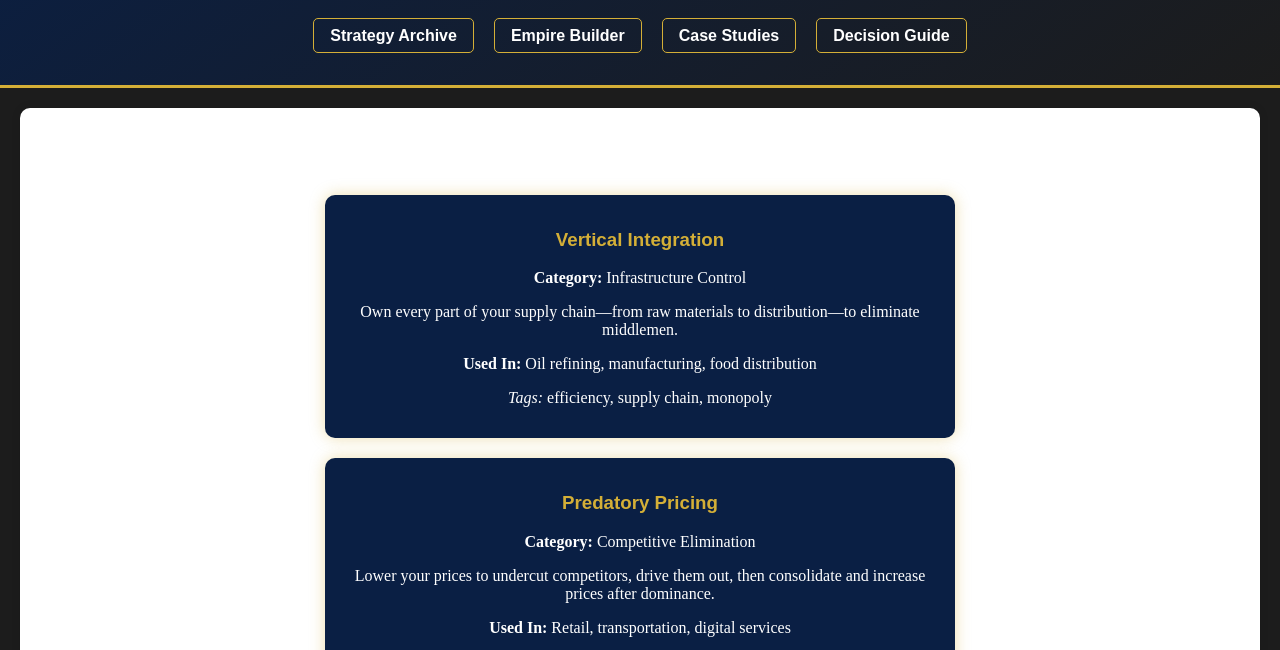
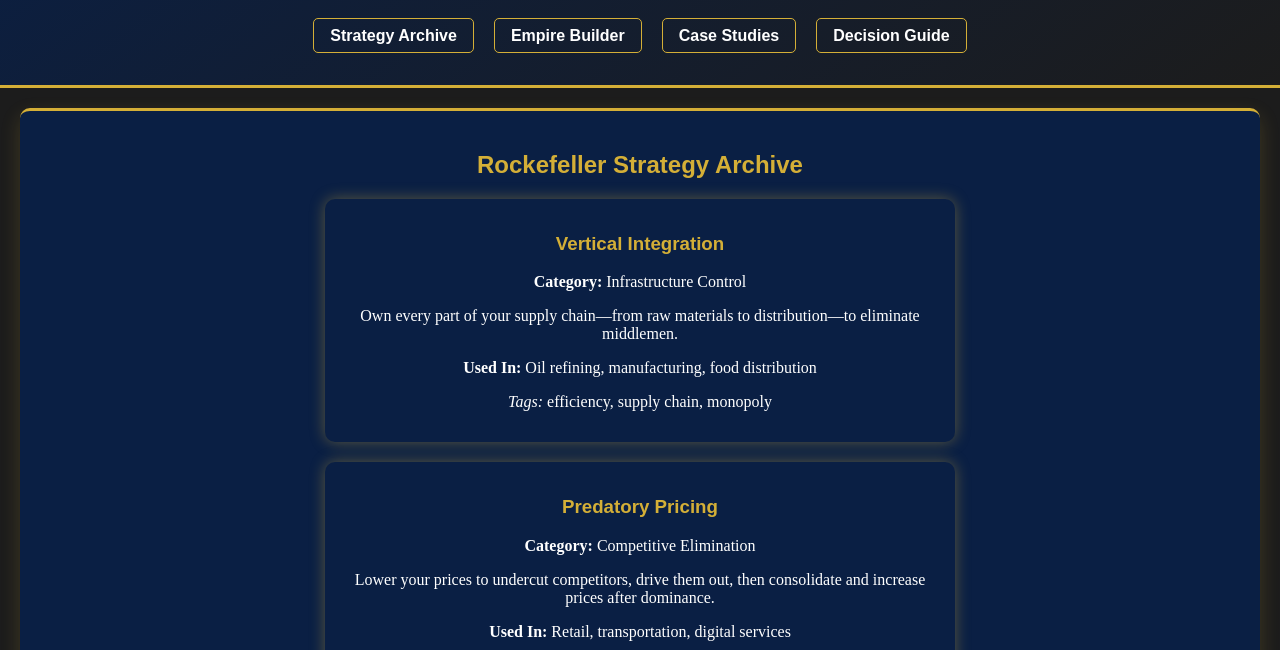
Before and after one commit to KaluleEnochAteesa/wdd330, a plain HTML site: page titan-tactics/titan-tactics.html in a window 1280 px wide. Shown: the part 150-800 px from the top of the page. Drawn offline with Linux system fonts and the light colour scheme.

Commit message:
update 8

```diff
--- a/titan-tactics/scripts/app.mjs
+++ b/titan-tactics/scripts/app.mjs
@@ -9,3 +9,20 @@
   renderCaseStudyHub();
   renderDecisionGuide(); // Already visible on your page
 });
+/**
+ * Update rendered sections with styling classes after rendering.
+ * Assumes each module renders into a section with a known ID.
+ */
+const sectionIds = [
+  "strategy-list",
+  "empire-builder",
+  "case-study-hub",
+  "decision-guide"
+];
+
+sectionIds.forEach(id => {
+  const section = document.getElementById(id);
+  if (section) {
+    section.classList.add("module-card", "show");
+  }
+});
--- a/titan-tactics/scripts/caseStudies.mjs
+++ b/titan-tactics/scripts/caseStudies.mjs
@@ -24,3 +24,7 @@
     console.error("Case Study Error:", error);
   }
 }
+const section = document.getElementById("strategy-list");
+if (section) {
+  section.classList.add("module-card", "show");
+}
--- a/titan-tactics/scripts/competitiveEdge.mjs
+++ b/titan-tactics/scripts/competitiveEdge.mjs
@@ -17,3 +17,7 @@
         resultText.innerText = "Consider acquisition strategies for stronger control.";
     }
 }
+const section = document.getElementById("strategy-list");
+if (section) {
+    section.classList.add("module-card", "show");
+}
--- a/titan-tactics/scripts/dataLoader.mjs
+++ b/titan-tactics/scripts/dataLoader.mjs
@@ -7,3 +7,9 @@
         return [];
     }
 }
+export function showStrategySection() {
+    const section = document.getElementById("strategy-list");
+    if (section) {
+        section.classList.add("module-card", "show");
+    }
+}
--- a/titan-tactics/scripts/decisionLogic.mjs
+++ b/titan-tactics/scripts/decisionLogic.mjs
@@ -58,3 +58,7 @@
       : `<p>No strategy match found. Consider reassessing your business readiness.</p>`;
   });
 }
+const section = document.getElementById("strategy-list");
+if (section) {
+  section.classList.add("module-card", "show");
+}
--- a/titan-tactics/scripts/discussionHub.mjs
+++ b/titan-tactics/scripts/discussionHub.mjs
@@ -16,3 +16,7 @@
     commentsDiv.appendChild(newComment);
     commentBox.value = "";
 }
+const section = document.getElementById("strategy-list");
+if (section) {
+    section.classList.add("module-card", "show");
+}
--- a/titan-tactics/scripts/downloads.mjs
+++ b/titan-tactics/scripts/downloads.mjs
@@ -14,3 +14,7 @@
     link.click();
     document.body.removeChild(link);
 }
+const section = document.getElementById("strategy-list");
+if (section) {
+    section.classList.add("module-card", "show");
+}
--- a/titan-tactics/scripts/empireBuilder.mjs
+++ b/titan-tactics/scripts/empireBuilder.mjs
@@ -25,3 +25,7 @@
     `;
   });
 }
+const section = document.getElementById("strategy-list");
+if (section) {
+  section.classList.add("module-card", "show");
+}
--- a/titan-tactics/scripts/strategyRenderer.mjs
+++ b/titan-tactics/scripts/strategyRenderer.mjs
@@ -21,3 +21,5 @@
     container.appendChild(block);
   });
 }
+const section = document.getElementById("strategy-list");
+section.classList.add("module-card", "show");
--- a/titan-tactics/styles/basic.css
+++ b/titan-tactics/styles/basic.css
@@ -1,3 +1,4 @@
+/* Reformatted CSS with proper indentation */
 body {
   font-family: Arial, sans-serif;
   background-color: #f4f4f4;
@@ -17,6 +18,7 @@
   border-radius: 10px;
   box-shadow: 0px 0px 10px rgba(0,0,0,0.1);
 }
+
 .strategy-card {
   background-color: #0A1F44;
   color: white;
@@ -35,6 +37,7 @@
 .strategy-card p {
   font-family: 'Merriweather', serif;
 }
+
 #analysis-tool {
   background-color: #1C1C1C;
   color: #fff;
@@ -54,6 +57,7 @@
   margin-top: 20px;
   text-align: left;
 }
+
 .case-study-card {
   background: #0A1F44;
   color: white;
@@ -68,6 +72,7 @@
   color: #D4AF37;
   margin-bottom: 10px;
 }
+
 #downloads {
   background-color: #0A1F44;
   color: white;
@@ -95,6 +100,7 @@
   margin-top: 10px;
   border-radius: 5px;
 }
+
 /* Core layout */
 .grid-layout {
   display: grid;
@@ -114,7 +120,8 @@
 }
 
 /* Section headings */
-.module-card h2, .module-card h3 {
+.module-card h2,
+.module-card h3 {
   color: #D4AF37;
   font-family: 'Montserrat', sans-serif;
 }
@@ -132,11 +139,11 @@
     grid-template-columns: 1fr;
     padding: 20px;
   }
-
   .module-card {
     padding: 15px;
   }
 }
+
 /* Hero Banner */
 .hero {
   background: linear-gradient(145deg, #0A1F44, #1C1C1C);
@@ -195,9 +202,11 @@
     align-items: center;
   }
 }
+
 html {
   scroll-behavior: smooth;
 }
+
 .module-card {
   opacity: 0;
   transform: translateY(40px);
@@ -214,15 +223,41 @@
 .module-card:nth-of-type(1) {
   animation-delay: 0.2s;
 }
+
 .module-card:nth-of-type(2) {
   animation-delay: 0.4s;
 }
+
 .module-card:nth-of-type(3) {
   animation-delay: 0.6s;
 }
+
 .module-card:nth-of-type(4) {
   animation-delay: 0.8s;
 }
+
 .module-card {
   border-top: 3px solid #D4AF37;
 }
+/* Combined .module-card styles for animation and appearance */
+.module-card {
+  background-color: #0A1F44;
+  color: #fff;
+  padding: 20px;
+  border-radius: 10px;
+  box-shadow: 0 8px 20px rgba(212, 175, 55, 0.2);
+  border-top: 3px solid #D4AF37;
+  opacity: 0;
+  transform: translateY(40px);
+  transition: all 0.6s ease-out;
+}
+.module-card {
+  opacity: 0;
+  transform: translateY(40px);
+  transition: all 0.6s ease-out;
+}
+
+.module-card.show {
+  opacity: 1;
+  transform: translateY(0px);
+}
```
Lines whose indentation alone changed are shown as unchanged.
